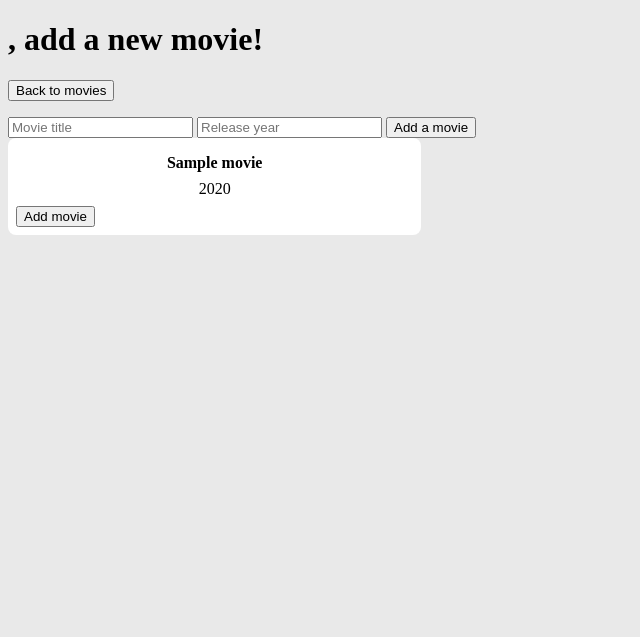
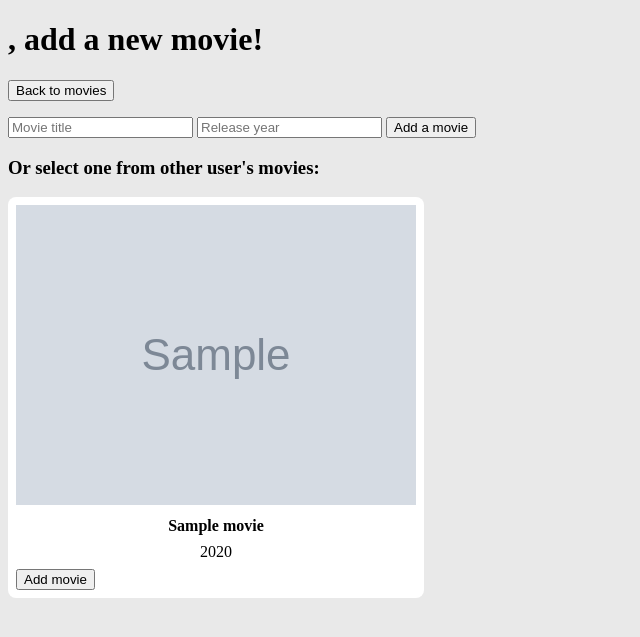
Before and after one commit to e-kif/movie-web, a Flask app: template templates/add-movie.html in a window 1280 px wide. Shown: the top 637 px of the page, without its empty margins (0-640 px from the left). Run offline with Flask 3, Linux system fonts and the light colour scheme; the template is opened without the code that fills it: most values are stand-ins (such as "Sample title", 1, 10 or a date in 2020); grey boxes marked "Sample" are stand-in pictures; parts of the project's set-up code (start-up, migrations or seed data) failed here and were passed over.

Commit message:
movie posters are shown on add-movie page

```diff
--- a/datamanager/sqlite_data_manager.py
+++ b/datamanager/sqlite_data_manager.py
@@ -57,7 +57,6 @@ class SQLiteDataManager(DataManagerInterface):
     def add_movie(self, user_id, title, year=''):
         try:
             movie_info = requests.get(f'{self.omdb_url}&t={title}&y={year}').json()
-            print(movie_info)
         except requests.exceptions.ConnectionError:
             return False, f'Error: movie "{title}" was not added. Check your internet connection and try again.'
         if movie_info['Response'] == 'False':
--- a/templates/add-movie.html
+++ b/templates/add-movie.html
@@ -22,10 +22,12 @@
 	</form>
 
 	{% if movies is defined and movies|length %}
+	<h3>Or select one from other user's movies:</h3>
 	<section class="user-movies grid">
 		{% for movie in movies %}
 
 			<div class="movie">
+				<a href="{{movie.url}}" target="_blank"><img src="{{movie.poster}}" title="{{movie.plot}}" alt=""></a>
 				<h4>{{movie.title}}</h4>
 				<p>{{movie.year}}</p>
 				<div class="buttons">
--- a/templates/user-movies.html
+++ b/templates/user-movies.html
@@ -24,7 +24,7 @@
 	<section class="user-movies grid">
 		{% for movie in movies %}
 			<div class="movie grid">
-				<img src="{{movie.poster}}" alt="">
+				<a href="{{movie.url}}"><img src="{{movie.poster}}" title="{{movie.plot}}" alt=""></a>
 				<h4>{{movie.title}}</h4>
 				<p>{{movie.year}}</p>
 				<div class="buttons">
```
